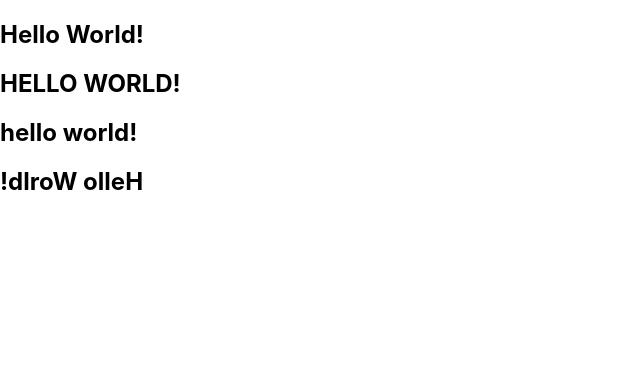
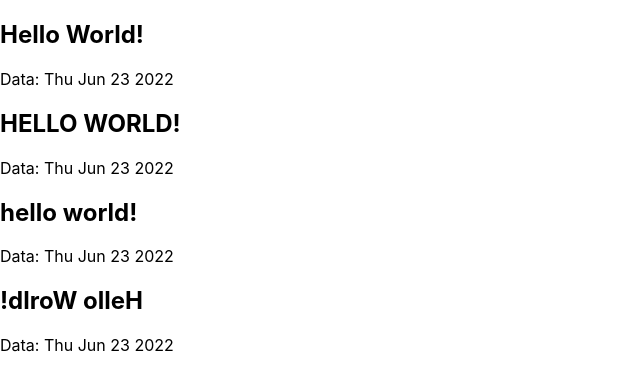
Before and after one commit to GuilhermeMacedo21/Treino-ACCT, a React (Create React App) app in the folder introducao-ao-react/: page / in a window 1280 px wide. Shown: the top 390 px of the page, without its empty margins (0-640 px from the left). Built offline with nearby package versions, Linux system fonts and the light colour scheme.

Commit message:
Adição de datas

```diff
--- a/introducao-ao-react/src/App.js
+++ b/introducao-ao-react/src/App.js
@@ -2,14 +2,14 @@ import logo from './logo.svg';
 import './App.css';
 
 const helloWorld = "Hello World!"
-
+const data = new Date().toDateString()
 function App() {
   return (
     <>
-    <h2>{helloWorld}</h2>
-    <h2>{helloWorld.toUpperCase()}</h2>
-    <h2>{helloWorld.toLowerCase()}</h2>
-    <h2>{helloWorld.split('').reverse()}</h2>
+    <h2>{helloWorld}</h2><p> Data: {data}</p>
+    <h2>{helloWorld.toUpperCase()}</h2><p> Data: {data}</p>
+    <h2>{helloWorld.toLowerCase()}</h2><p> Data: {data}</p>
+    <h2>{helloWorld.split('').reverse().join('')}</h2><p> Data: {data}</p>
     </>
   );
 }
```
